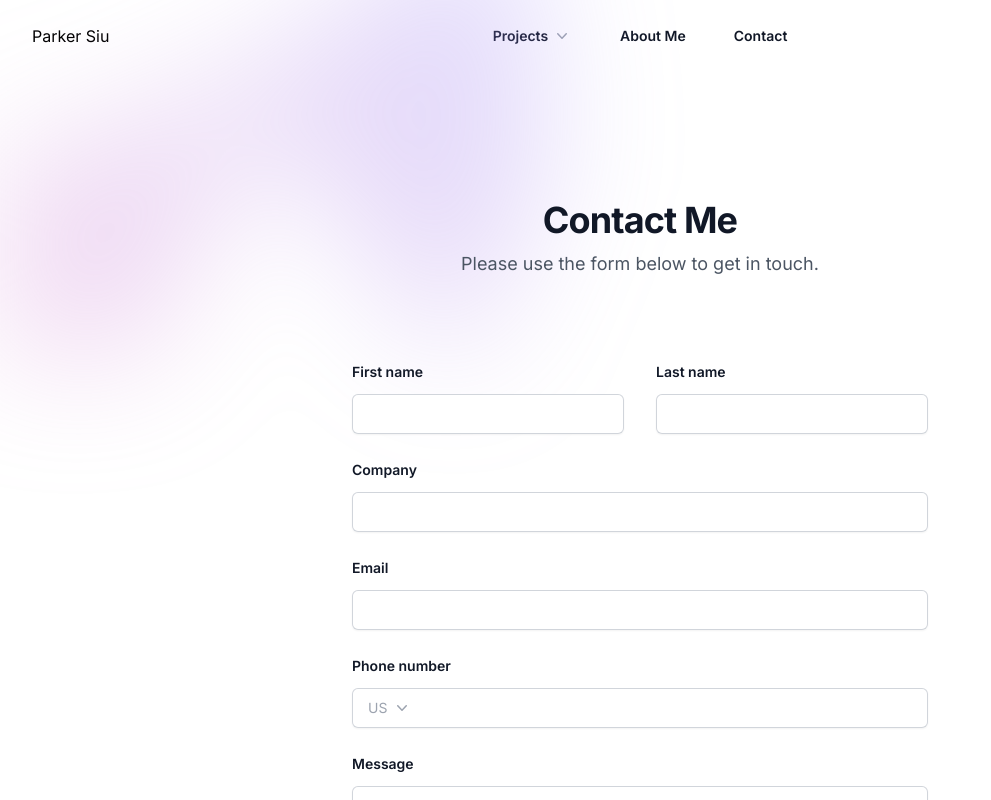
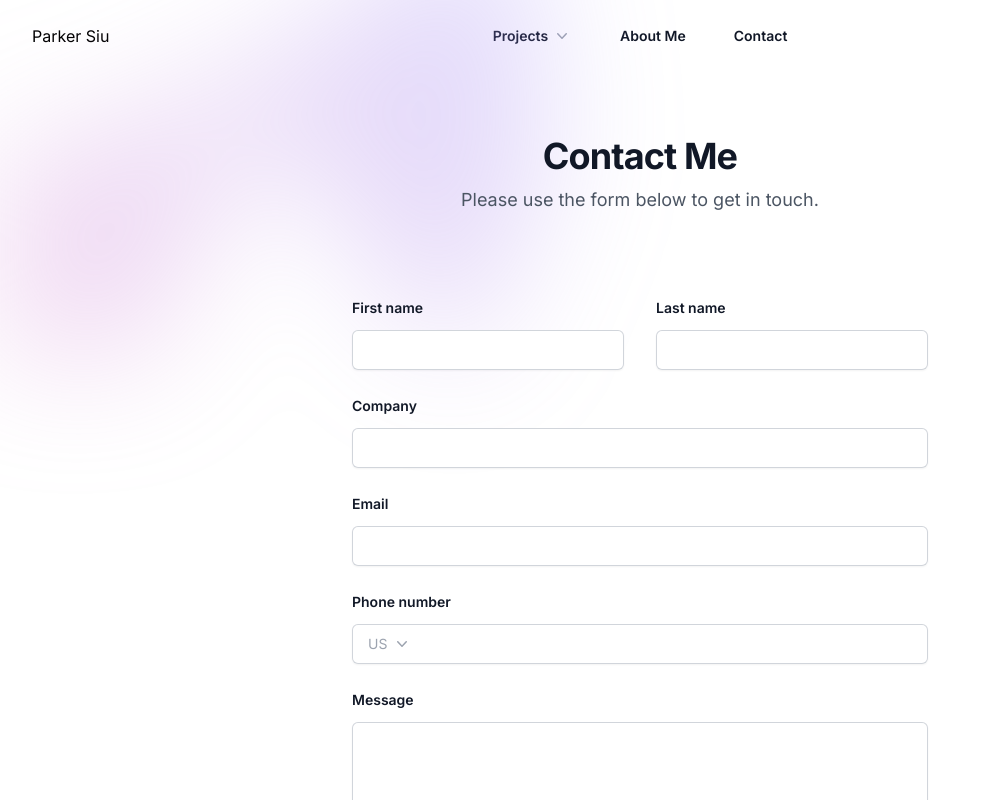
Before and after one commit to parkersiu/portfolio, a Next.js app: page /contact in a window 1280 px wide. Shown: the top 800 px of the page, without its empty margins (0-991 px from the left). Built offline with nearby package versions, Linux system fonts and the light colour scheme.

Commit message:
Reduced vertical padding of contact form.

```diff
--- a/app/components/contact-form.js
+++ b/app/components/contact-form.js
@@ -20,7 +20,7 @@ export default function ContactForm() {
   }
 
   return (
-    <div className="isolate bg-white px-6 py-24 sm:py-32 lg:px-8">
+    <div className="isolate bg-white px-6 py-12 sm:py-16 lg:px-8">
       <div
         className="absolute inset-x-0 top-[-10rem] -z-10 transform-gpu overflow-hidden blur-3xl sm:top-[-20rem]"
         aria-hidden="true"
```
